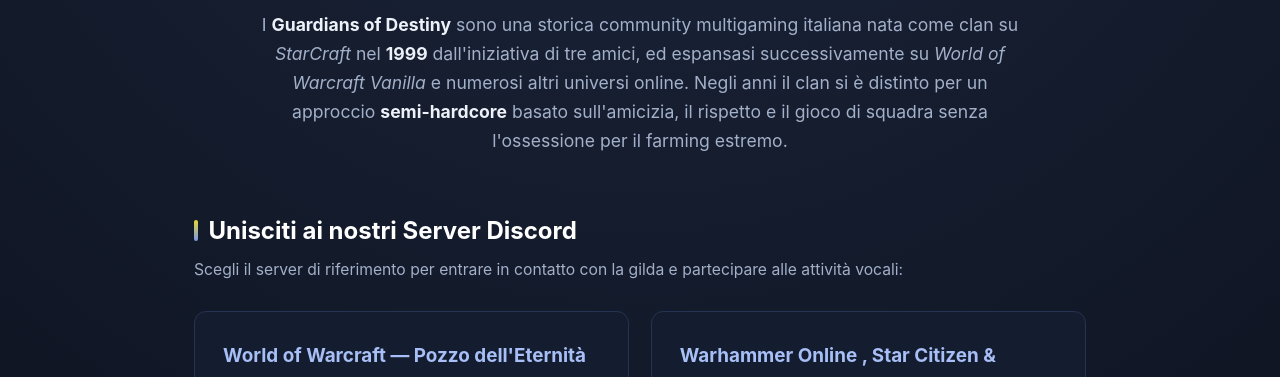
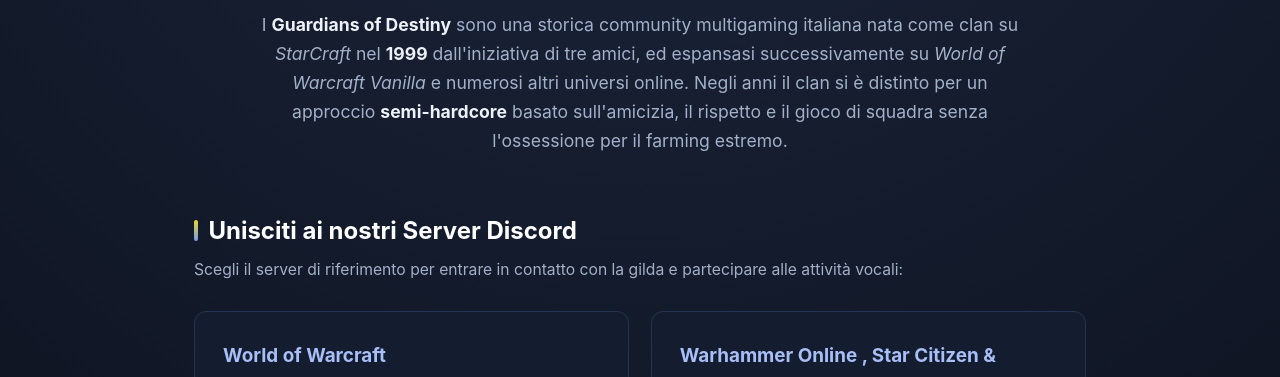
Before and after one commit to iiiLollo/god-static, a plain HTML site: page public/index.html in a window 1280 px wide. Shown: the part 397-774 px from the top of the page. Drawn offline with Linux system fonts and the light colour scheme.

Commit message:
Update index.html
Test commit

```diff
--- a/public/index.html
+++ b/public/index.html
@@ -295,7 +295,7 @@
         <!-- Card Discord 1: WoW -->
         <div class="discord-card">
           <div>
-            <h3>World of Warcraft — Pozzo dell'Eternità</h3>
+            <h3>World of Warcraft</h3>
             <p>Il server dedicato alla gilda lato Alleanza su Pozzo dell'Eternità: organizzazione Raid, spedizioni Mitiche+, reclutamento e supporto per nuovi giocatori.</p>
           </div>
           <a href="https://discord.gg/INSERISCI_LINK_WOW" class="btn-discord" target="_blank" rel="noopener noreferrer">
```
